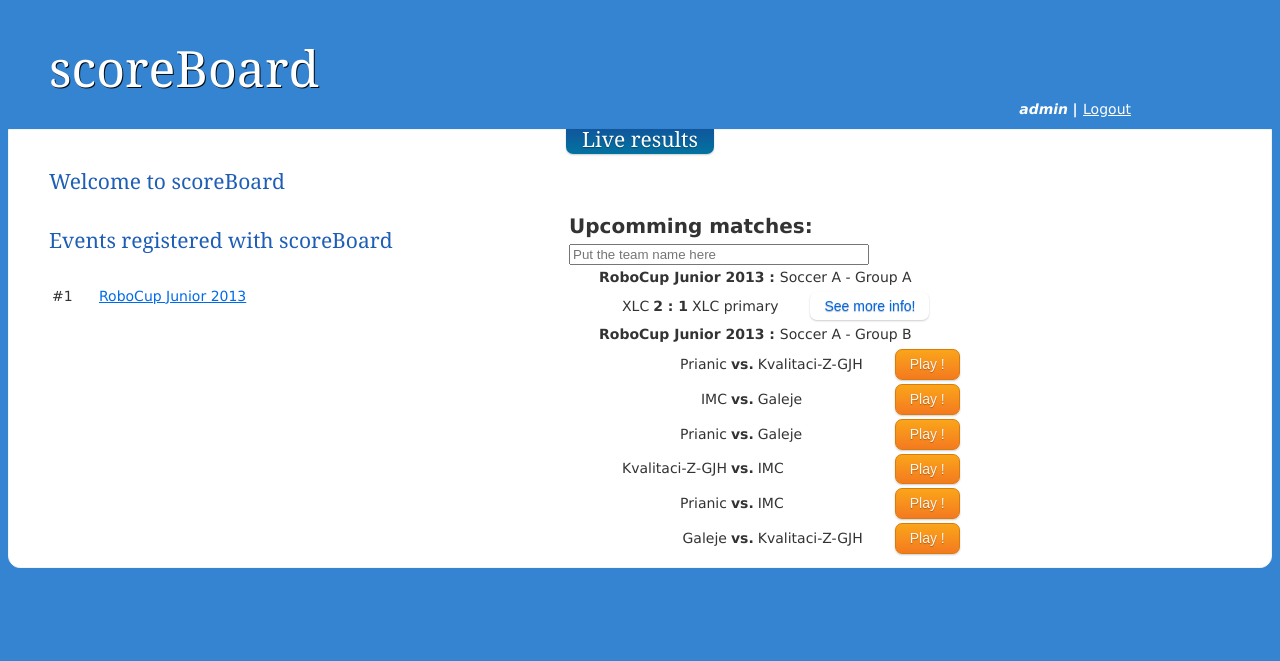
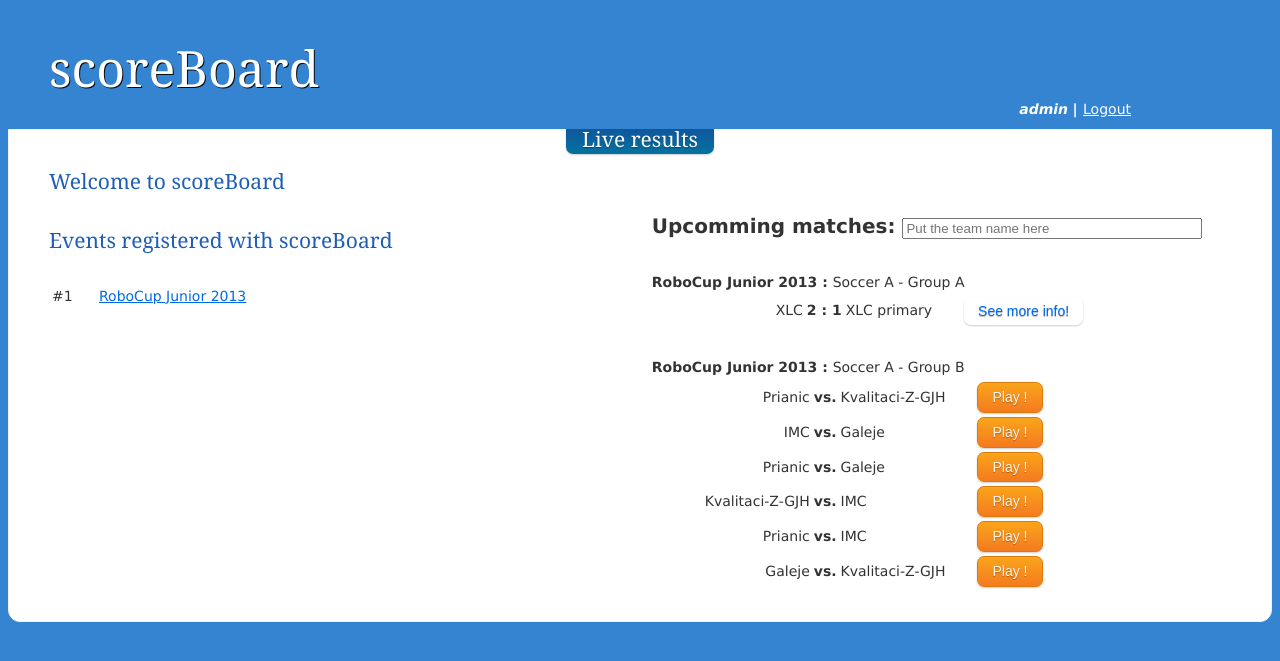
Before and after one commit to xlcteam/scoreBoard, a Django app: template scoreboard/templates/index.html in a window 1280 px wide. Shown: the top 661 px of the page. Run offline with Django 3.2, Linux system fonts and the light colour scheme; the template is opened without the code that fills it: values that come from a table or form of the project are taken from there, others are empty; a user stored in the database is signed in; data comes from the database, SQL or seed files in the repository; parts of the project's set-up code (start-up, migrations or seed data) failed here and were passed over; some libraries are stand-ins or nearby versions.

Commit message:
CSS changes

```diff
--- a/scoreboard/static/css/screen.css
+++ b/scoreboard/static/css/screen.css
@@ -125,6 +125,7 @@ a[href^="error:"] {
 
 .matchTable .left{
         text-align: right;
+        min-width: 100px;
 }
 
 .matchTable .right{
@@ -358,8 +359,8 @@ a[href^="error:"] {
 }
 
 .gName {
-  float: left;
-  margin-left: 30px;
+  padding-top: 2em;
+
 }
 
 #fastinfo {
--- a/scoreboard/templates/index.html
+++ b/scoreboard/templates/index.html
@@ -4,13 +4,13 @@
 <h1>Welcome to scoreBoard</h1>
 
 {% if user.is_authenticated %}
-    <div style="width: 400px; float: left;">
+  <section class="row">
+    <div class="col span_6">
         <h2>Events registered with scoreBoard</h2>
         {% include "events.html" %}
     </div>
 
-
-    <div class="upMatches">
+    <div class="col span_6">
       <strong style="font-size: 20px;">Upcomming matches: </strong>
       {% include "quicksearch.html" %}
       {% for event in events %}
@@ -18,7 +18,7 @@
             {% for group in competition.groups.all %}
                 <div class="gName">
                   <strong>{{ event.name }} : </strong>{{ competition.name }} - {{ group.name }}
-                </div>  <br/>
+                </div>
                 <div class="groupMatches">
                     {% include "matches.html" with matches=group.matches.all %}
                 </div>
@@ -26,7 +26,7 @@
         {% endfor %}
       {% endfor %}
     </div>
-    <div style="clear: both;"></div>
+  </section>
 
 
 {% endif %}
```
